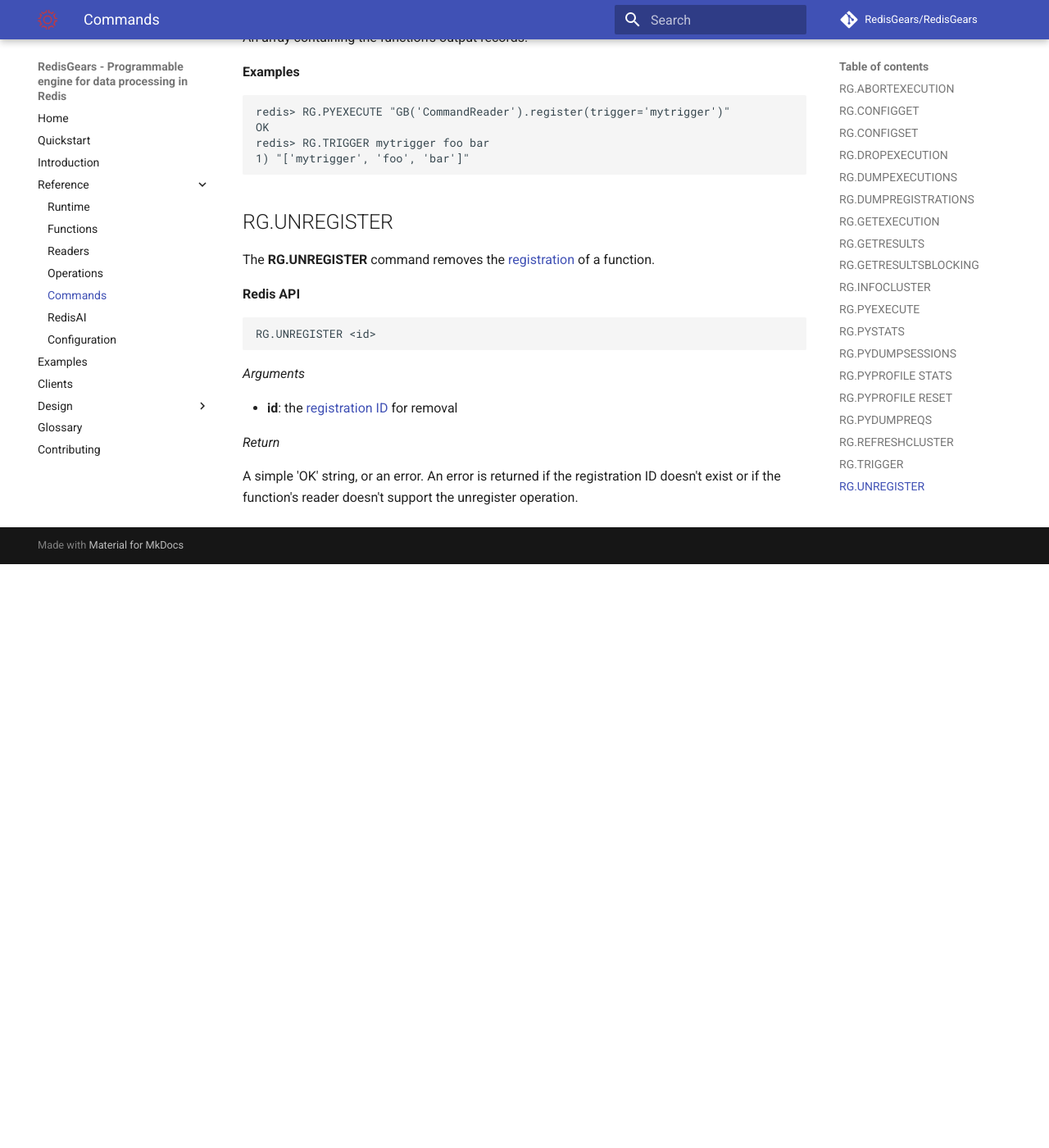
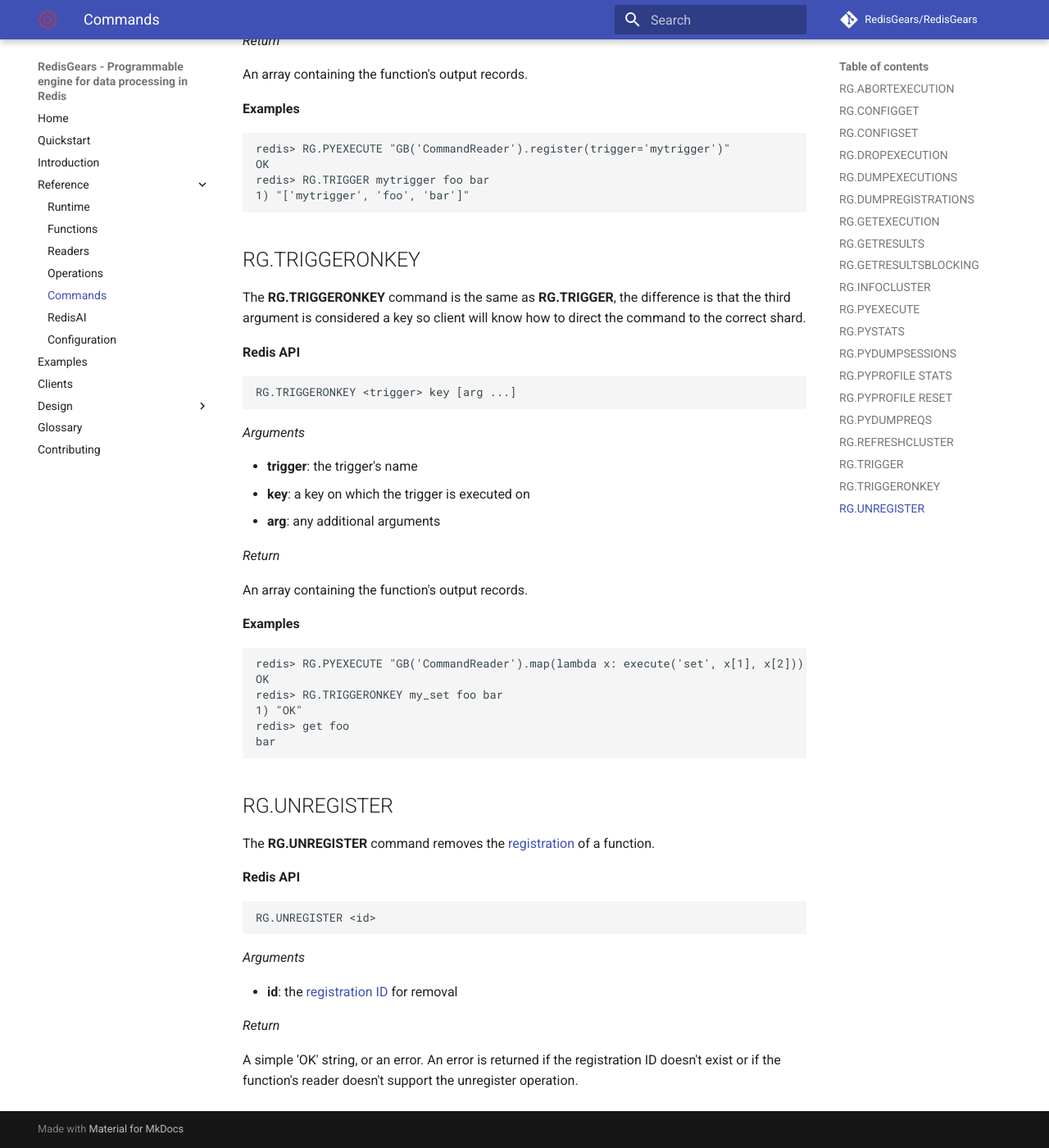
Before and after one commit to RedisGears/RedisGears, an MkDocs documentation site: the page built from docs/commands.md, in a window 1280 px wide and 1400 px high, scrolled down 16721 px. Shown: the whole window at 82% size. Built offline with MkDocs 1.6.1 and Material for MkDocs 9.7.7, drawn with Linux system fonts in a browser that asks for light colours; comment, search, counter and statistics services are not loaded; before the commit the page ends 17409 px from its top, so only the background shows below that; some of the changed text lies outside the part shown.

````diff
--- a/docs/commands.md
+++ b/docs/commands.md
@@ -25,6 +25,7 @@ The following sections describe the supported commands.
 | [`RG.PYDUMPREQS`](#rgpydumpreqs) | Returns detailed information about requirements |
 | [`RG.REFRESHCLUSTER`](#rgrefreshcluster) | Refreshes node's view of the cluster |
 | [`RG.TRIGGER`](#rgtrigger) | Triggers execution of registration |
+| [`RG.TRIGGERONKEY`](#rgtriggeronkey) | Triggers execution of registration on a given key |
 | [`RG.UNREGISTER`](#rgunregister) | Removes registration |
 
 **Syntax Conventions**
@@ -727,6 +728,36 @@ redis> RG.TRIGGER mytrigger foo bar
 1) "['mytrigger', 'foo', 'bar']"
 ```
 
+## RG.TRIGGERONKEY
+The **RG.TRIGGERONKEY** command is the same as **RG.TRIGGER**, the difference is that the third argument is considered a key so client will know how to direct the command to the correct shard.
+
+**Redis API**
+
+```
+RG.TRIGGERONKEY <trigger> key [arg ...]
+```
+
+_Arguments_
+
+* **trigger**: the trigger's name
+* **key**: a key on which the trigger is executed on
+* **arg**: any additional arguments
+
+_Return_
+
+An array containing the function's output records.
+
+**Examples**
+
+```
+redis> RG.PYEXECUTE "GB('CommandReader').map(lambda x: execute('set', x[1], x[2])).register(trigger='my_set')"
+OK
+redis> RG.TRIGGERONKEY my_set foo bar
+1) "OK"
+redis> get foo
+bar
+```
+
 ## RG.UNREGISTER
 The **RG.UNREGISTER** command removes the [registration](functions.md#registration) of a function.
 
````
Also changed, not shown: 2 other files.
